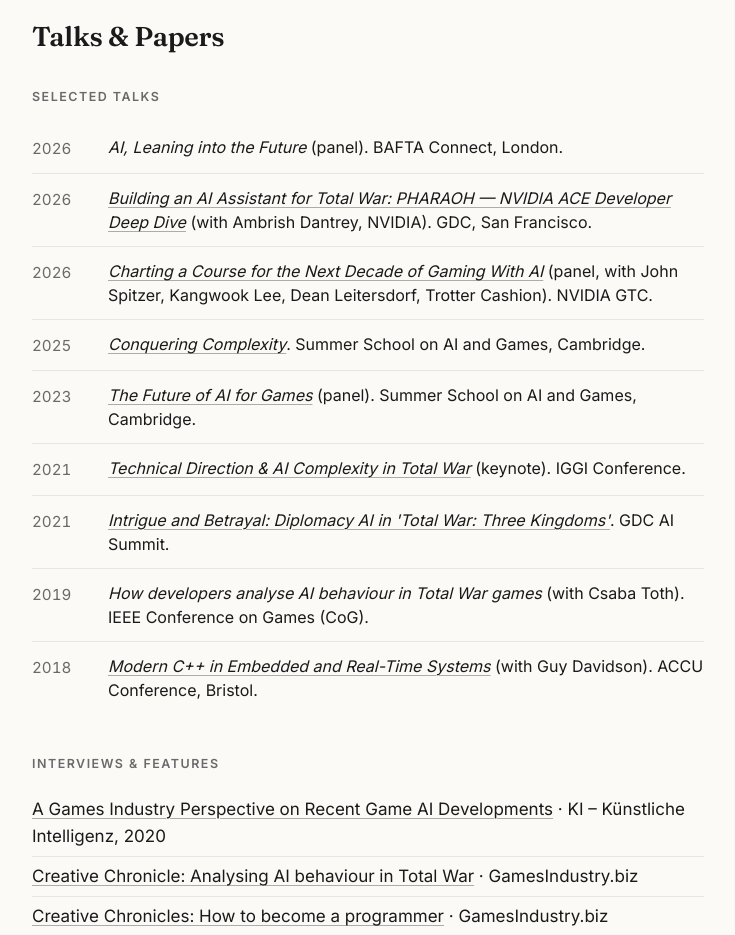
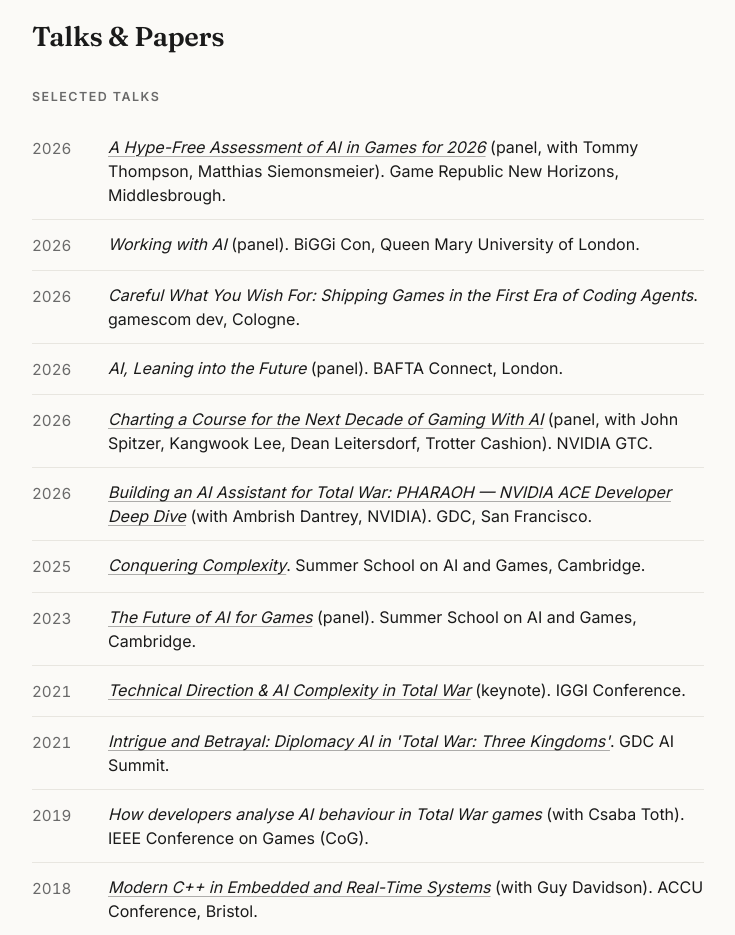
Before and after one commit to aphraella/aphraella.github.io, a plain HTML site: page index.html in a window 1280 px wide. Shown: the part 2000-2935 px from the top of the page, without its empty margins (272-1007 px from the left). Drawn offline with Linux system fonts and the light colour scheme.

Commit message:
Add 2026 talks: New Horizons, BiGGi Con, gamescom dev; order GTC before GDC
Co-Authored-By: Claude Opus 5.5 <noreply@anthropic.com>

```diff
--- a/index.html
+++ b/index.html
@@ -83,19 +83,37 @@
         <li>
           <span class="year">2026</span>
           <span class="entry-body">
+            <em><a target="_blank" rel="noopener noreferrer" href="https://grnewhorizons.gamerepublic.net/whats-on-item/panel-a-hype-free-assessment-of-ai-in-games-for-2026/">A Hype-Free Assessment of AI in Games for 2026</a></em> (panel, with Tommy Thompson, Matthias Siemonsmeier). Game Republic New Horizons, Middlesbrough.
+          </span>
+        </li>
+        <li>
+          <span class="year">2026</span>
+          <span class="entry-body">
+            <em>Working with AI</em> (panel). BiGGi Con, Queen Mary University of London.
+          </span>
+        </li>
+        <li>
+          <span class="year">2026</span>
+          <span class="entry-body">
+            <em>Careful What You Wish For: Shipping Games in the First Era of Coding Agents</em>. gamescom dev, Cologne.
+          </span>
+        </li>
+        <li>
+          <span class="year">2026</span>
+          <span class="entry-body">
             <em>AI, Leaning into the Future</em> (panel). BAFTA Connect, London.
           </span>
         </li>
         <li>
           <span class="year">2026</span>
           <span class="entry-body">
-            <em><a target="_blank" rel="noopener noreferrer" href="https://www.youtube.com/watch?v=X2Bw30BvrHo">Building an AI Assistant for Total War: PHARAOH &mdash; NVIDIA ACE Developer Deep Dive</a></em> (with Ambrish Dantrey, NVIDIA). GDC, San Francisco.
+            <em><a target="_blank" rel="noopener noreferrer" href="https://www.nvidia.com/en-us/on-demand/session/gtc26-s81874/">Charting a Course for the Next Decade of Gaming With AI</a></em> (panel, with John Spitzer, Kangwook Lee, Dean Leitersdorf, Trotter Cashion). NVIDIA GTC.
           </span>
         </li>
         <li>
           <span class="year">2026</span>
           <span class="entry-body">
-            <em><a target="_blank" rel="noopener noreferrer" href="https://www.nvidia.com/en-us/on-demand/session/gtc26-s81874/">Charting a Course for the Next Decade of Gaming With AI</a></em> (panel, with John Spitzer, Kangwook Lee, Dean Leitersdorf, Trotter Cashion). NVIDIA GTC.
+            <em><a target="_blank" rel="noopener noreferrer" href="https://www.youtube.com/watch?v=X2Bw30BvrHo">Building an AI Assistant for Total War: PHARAOH &mdash; NVIDIA ACE Developer Deep Dive</a></em> (with Ambrish Dantrey, NVIDIA). GDC, San Francisco.
           </span>
         </li>
         <li>
```
